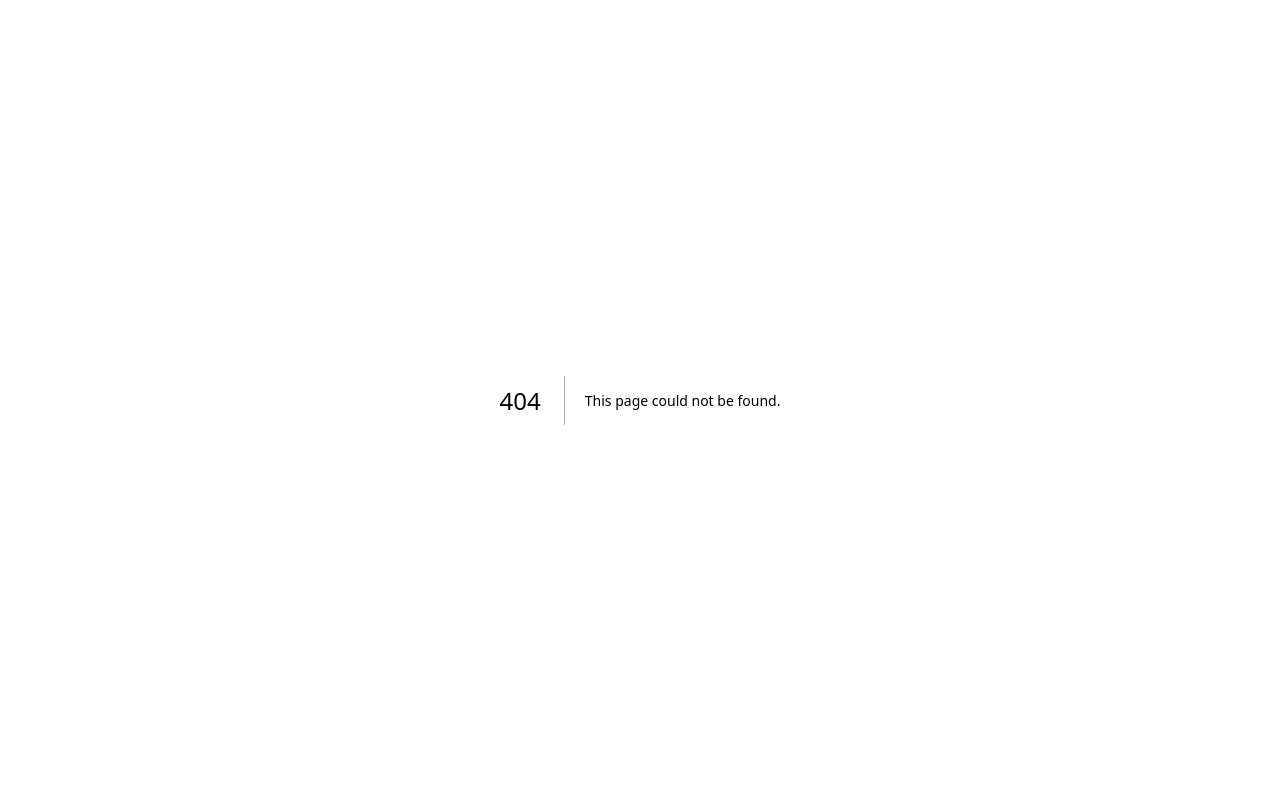
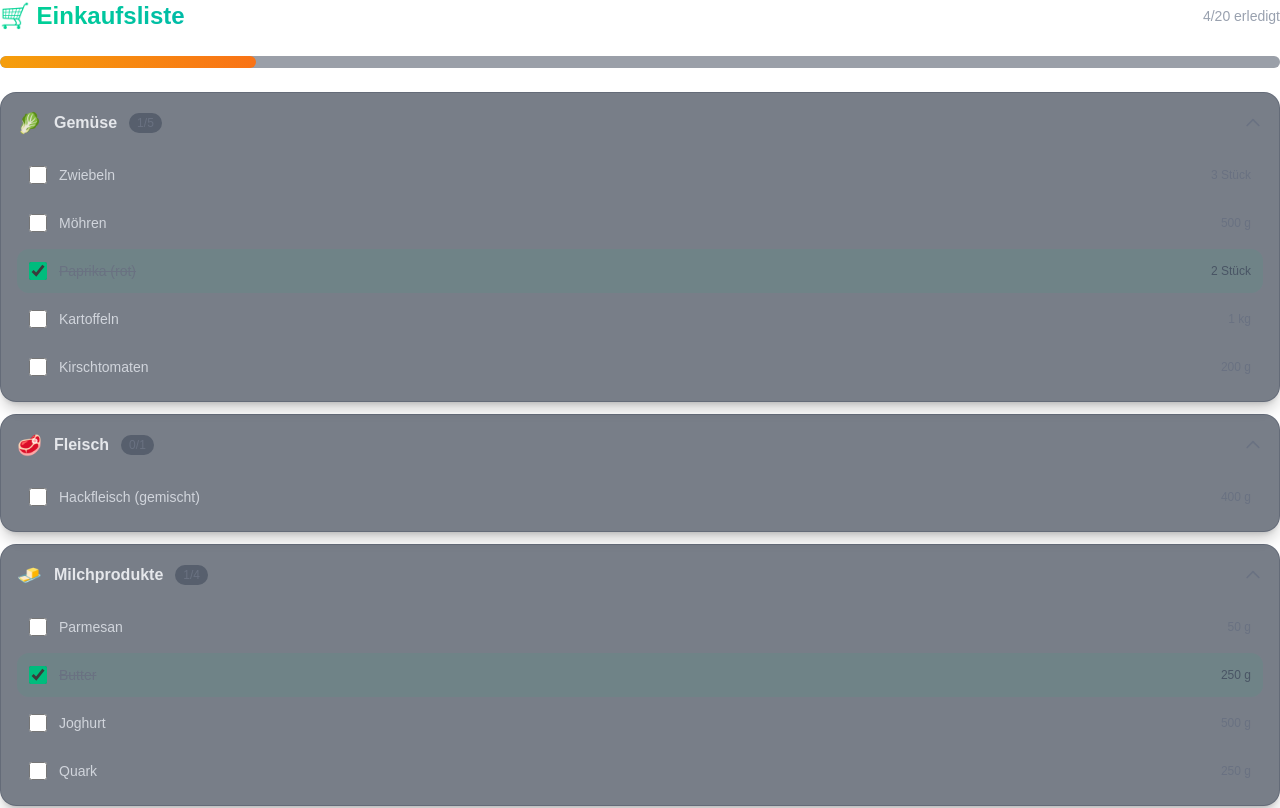
Before and after one commit to fjoelnr/familyhub, a Next.js app: page /shopping in a window 1280 px wide. Before the commit this address had no page. Shown: the top 808 px of the page. Built offline with nearby package versions, Linux system fonts and the light colour scheme.

Commit message:
Add shopping, recipes, mealplan pages

```diff
--- /dev/null
+++ b/app/mealplan/page.tsx
@@ -0,0 +1,6 @@
+'use client';
+import MealPlan from '@/components/mealplan/MealPlan';
+
+export default function MealPlanPage() {
+  return <MealPlan />;
+}
--- /dev/null
+++ b/app/recipes/page.tsx
@@ -0,0 +1,6 @@
+'use client';
+import RecipeList from '@/components/recipes/RecipeList';
+
+export default function RecipesPage() {
+  return <RecipeList />;
+}
--- /dev/null
+++ b/app/shopping/page.tsx
@@ -0,0 +1,6 @@
+'use client';
+import ShoppingList from '@/components/shopping/ShoppingList';
+
+export default function ShoppingPage() {
+  return <ShoppingList />;
+}
--- a/next.config.ts
+++ b/next.config.ts
@@ -1,8 +1,8 @@
 import type { NextConfig } from "next";
 
 const nextConfig: NextConfig = {
-  /* config options here */
   reactCompiler: true,
+  output: "standalone",
 };
 
 export default nextConfig;
```
Also changed, not shown: package.json (+9 -2 lines), 2 other files (tests, documents, lock files or other folders).
